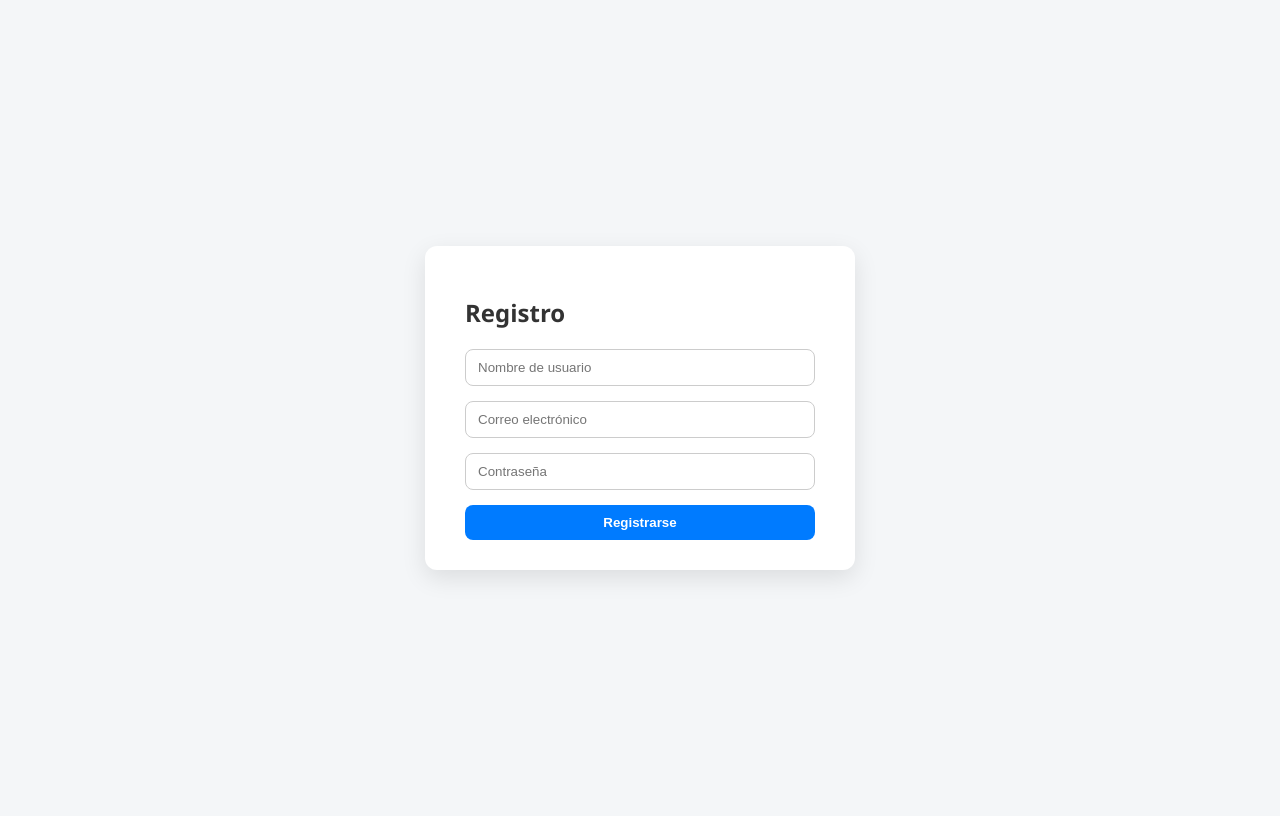
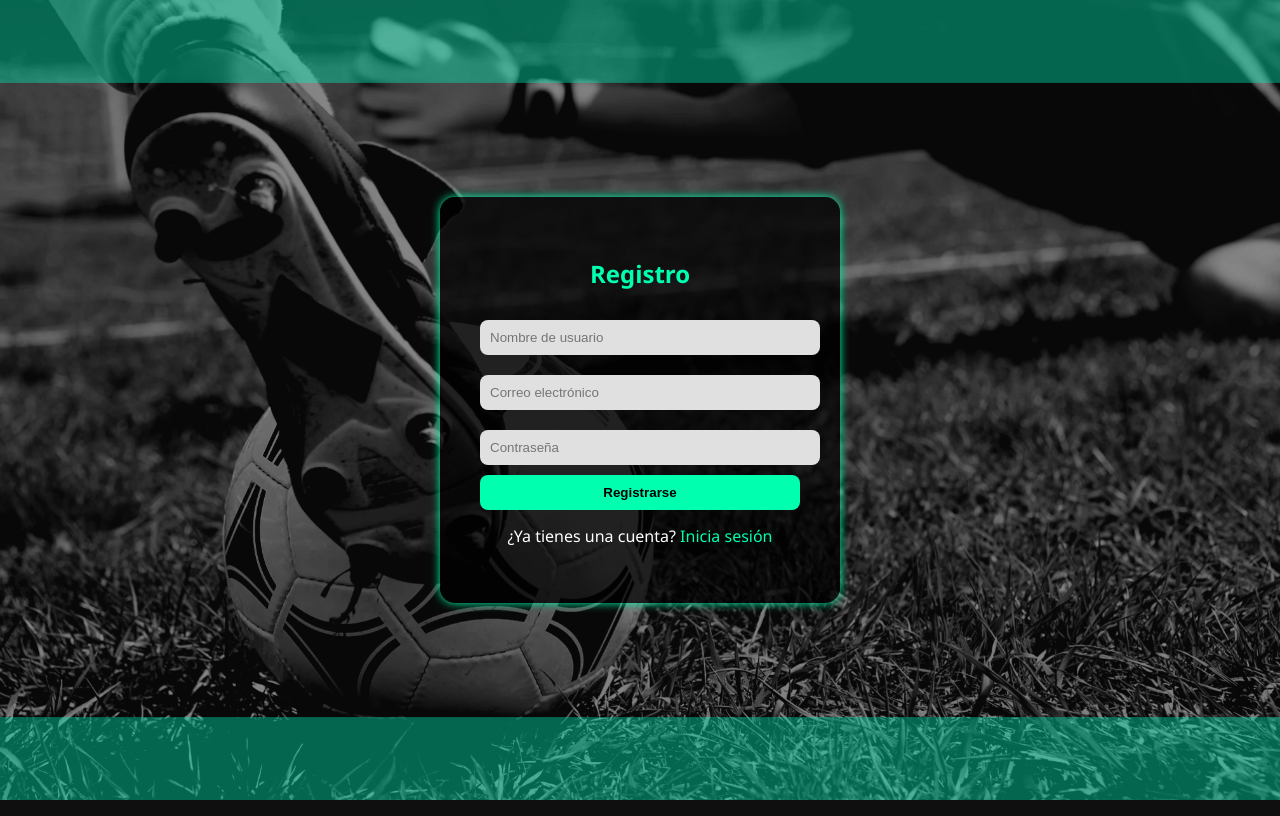
Before and after one commit to jonaSai3108/Proyecto-Final, a Flask app: page /register in a window 1280 px wide. Run offline with Flask 3, Linux system fonts and the light colour scheme.

Commit message:
Registro diseño
Se le agrego diseño a la interfaz de registro

```diff
--- /dev/null
+++ b/static/css/registro.css
@@ -0,0 +1,67 @@
+body {
+    margin: 0;
+    padding: 0;
+    background-image: url("/static/imagenes/IMG_login.png");
+    background-size: cover;
+    background-position: center;
+    font-family: 'Segoe UI', Tahoma, Geneva, Verdana, sans-serif;
+    height: 100vh;
+    display: flex;
+    justify-content: center;
+    align-items: center;
+}
+
+.form-container {
+    background-color: rgba(0, 0, 0, 0.75);
+    padding: 40px;
+    border-radius: 15px;
+    width: 320px;
+    box-shadow: 0 0 10px #00ffae;
+    color: #ffffff;
+    text-align: center;
+}
+
+.form-container h2 {
+    margin-bottom: 20px;
+    color: #00ffae;
+}
+
+.form-container input[type="text"],
+.form-container input[type="email"],
+.form-container input[type="password"] {
+    width: 100%;
+    padding: 10px;
+    margin: 10px 0;
+    border: none;
+    border-radius: 8px;
+    background-color: #e0e0e0;
+}
+
+.form-container button {
+    width: 100%;
+    padding: 10px;
+    background-color: #00ffae;
+    border: none;
+    border-radius: 8px;
+    color: #000;
+    font-weight: bold;
+    cursor: pointer;
+    transition: background-color 0.3s ease;
+}
+
+.form-container button:hover {
+    background-color: #00c68d;
+}
+
+.form-container p {
+    margin-top: 15px;
+}
+
+.form-container a {
+    color: #00ffae;
+    text-decoration: none;
+}
+
+.form-container a:hover {
+    text-decoration: underline;
+}
--- a/templates/registro.html
+++ b/templates/registro.html
@@ -1,69 +1,21 @@
 <!DOCTYPE html>
-<html lang="es">
+<html lang="en">
 <head>
     <meta charset="UTF-8">
+    <meta name="viewport" content="width=device-width, initial-scale=1.0">
     <title>Registro</title>
-    <style>
-        body {
-            font-family: 'Segoe UI', sans-serif;
-            background: #f4f6f8;
-            display: flex;
-            justify-content: center;
-            align-items: center;
-            height: 100vh;
-        }
-        .form-container {
-            background: white;
-            padding: 30px 40px;
-            border-radius: 12px;
-            box-shadow: 0 8px 25px rgba(0,0,0,0.1);
-            width: 350px;
-        }
-        .form-container h2 {
-            margin-bottom: 20px;
-            color: #333;
-        }
-        input[type="text"], input[type="email"], input[type="password"] {
-            width: 100%;
-            padding: 10px 12px;
-            margin-bottom: 15px;
-            border: 1px solid #ccc;
-            border-radius: 8px;
-            box-sizing: border-box;
-        }
-        button {
-            width: 100%;
-            background: #007bff;
-            border: none;
-            padding: 10px;
-            border-radius: 8px;
-            color: white;
-            font-weight: bold;
-            cursor: pointer;
-        }
-        button:hover {
-            background: #0056b3;
-        }
-        .flash {
-            background: #d4edda;
-            color: #155724;
-            padding: 10px;
-            margin-bottom: 15px;
-            border: 1px solid #c3e6cb;
-            border-radius: 6px;
-        }
-    </style>
+    <link rel="stylesheet" href="/static/css/registro.css">
 </head>
 <body>
-    <div class="form-container">
+     <div class="form-container">
         <h2>Registro</h2>
-
         <form method="POST">
             <input type="text" name="username" placeholder="Nombre de usuario" required>
             <input type="email" name="correo" placeholder="Correo electrónico" required>
             <input type="password" name="password" placeholder="Contraseña" required>
             <button type="submit">Registrarse</button>
         </form>
+        <p>¿Ya tienes una cuenta? <a href="/login">Inicia sesión</a></p>
     </div>
 </body>
 </html>
```
